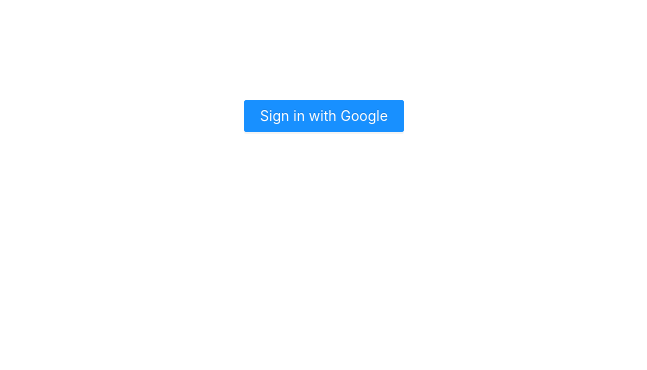
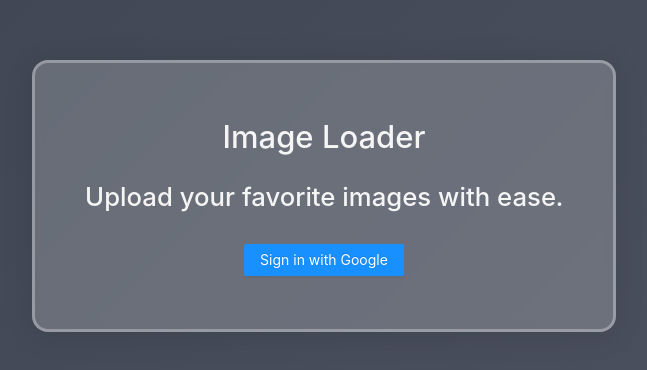
Before and after one commit to NJacksonDev/image-loader-react, a React (Create React App) app: page / in a window 1280 px wide. Shown: the part 204-574 px from the top of the page, without its empty margins (316-963 px from the left). Built offline with nearby package versions, Linux system fonts and the light colour scheme.

Commit message:
adding css

```diff
--- a/src/App.css
+++ b/src/App.css
@@ -1,5 +1,24 @@
 .App {
   text-align: center;
+  background: linear-gradient(
+    -45deg,
+    rgb(90, 92, 106) 0%,
+    rgb(32, 45, 58) 81.3%
+  );
+  background-size: 400% 400%;
+  animation: gradient 15s ease infinite;
+}
+
+@keyframes gradient {
+  0% {
+    background-position: 0% 50%;
+  }
+  50% {
+    background-position: 100% 50%;
+  }
+  100% {
+    background-position: 0% 50%;
+  }
 }
 
 .header {
@@ -15,8 +34,23 @@
 }
 
 .card {
-  width: 70%;
+  width: 55%;
   margin: 0px auto 0px auto;
+}
+
+.login {
+  background: rgba(255, 255, 255, 0.2);
+  border-radius: 16px;
+  box-shadow: 0 4px 30px rgba(0, 0, 0, 0.1);
+  backdrop-filter: blur(5px);
+  border: 3px solid rgba(255, 255, 255, 0.3);
+  padding: 50px;
+  flex-direction: column;
+  color: whitesmoke;
+}
+
+.login-text {
+  color: whitesmoke;
 }
 
 .logout {
@@ -25,11 +59,11 @@
 }
 
 .App-header {
-  min-height: 80vh;
+  min-height: 100vh;
   display: flex;
   align-items: center;
   justify-content: center;
-  font-size: calc(10px + 2vmin);
+  font-size: calc(15px + 2vmin);
   color: whitesmoke;
   font-weight: 700;
 }
--- a/src/components/Login.jsx
+++ b/src/components/Login.jsx
@@ -20,10 +20,12 @@
     setUser(response.user);
   };
   return (
-    <>
+    <div className="login">
+      <h4 className="login-text">Image Loader</h4>
+      <h5 className="login-text">Upload your favorite images with ease.</h5>
       <Button onClick={handleGoogleLogin} type="primary">
         Sign in with Google
       </Button>
-    </>
+    </div>
   );
 }
```
